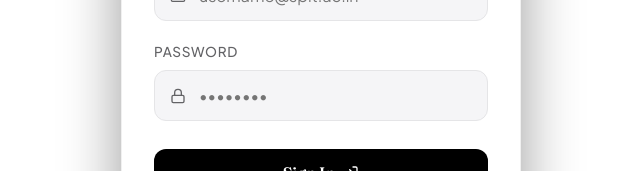
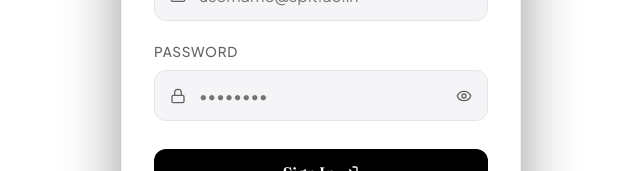
Before and after one commit to swapnil-exxe/loop, a React (Vite) app in the folder frontend/: page /login in a window 1280 px wide. Shown: the part 371-542 px from the top of the page, without its empty margins (319-959 px from the left). Built offline with nearby package versions, Linux system fonts and the light colour scheme.

Commit message:
fix: resolve vercel direct path 404 router redirects and add password eye visibility toggle in login page

```diff
--- a/frontend/src/pages/Login.jsx
+++ b/frontend/src/pages/Login.jsx
@@ -1,6 +1,6 @@
 import { useState, useEffect } from 'react';
 import { useNavigate } from 'react-router-dom';
-import { ArrowRight, Lock, Mail, UserPlus, LogIn } from 'lucide-react';
+import { ArrowRight, Lock, Mail, UserPlus, LogIn, Eye, EyeOff } from 'lucide-react';
 import { loginUser, requestRegistration } from '../utils/db';
 
 export default function Login() {
@@ -11,6 +11,7 @@
   const [successMsg, setSuccessMsg] = useState('');
   const [loading, setLoading] = useState(false);
   const [isRegisterMode, setIsRegisterMode] = useState(false);
+  const [showPassword, setShowPassword] = useState(false);
 
   useEffect(() => {
     const userSession = localStorage.getItem('loop_current_user');
@@ -222,14 +223,34 @@
               }} />
               <input
                 id="password-input"
-                type="password"
+                type={showPassword ? "text" : "password"}
                 className="input-field"
                 placeholder="••••••••"
                 value={password}
                 onChange={(e) => setPassword(e.target.value)}
-                style={{ paddingLeft: '2.75rem' }}
+                style={{ paddingLeft: '2.75rem', paddingRight: '2.75rem' }}
                 disabled={loading}
               />
+              <button
+                type="button"
+                onClick={() => setShowPassword(!showPassword)}
+                style={{
+                  position: 'absolute',
+                  right: '1rem',
+                  top: '50%',
+                  transform: 'translateY(-50%)',
+                  background: 'none',
+                  border: 'none',
+                  cursor: 'pointer',
+                  color: 'var(--text-secondary)',
+                  padding: 0,
+                  display: 'flex',
+                  alignItems: 'center'
+                }}
+                tabIndex="-1"
+              >
+                {showPassword ? <EyeOff size={16} /> : <Eye size={16} />}
+              </button>
             </div>
           </div>
 
```
Also changed, not shown: frontend/vercel.json (added).
